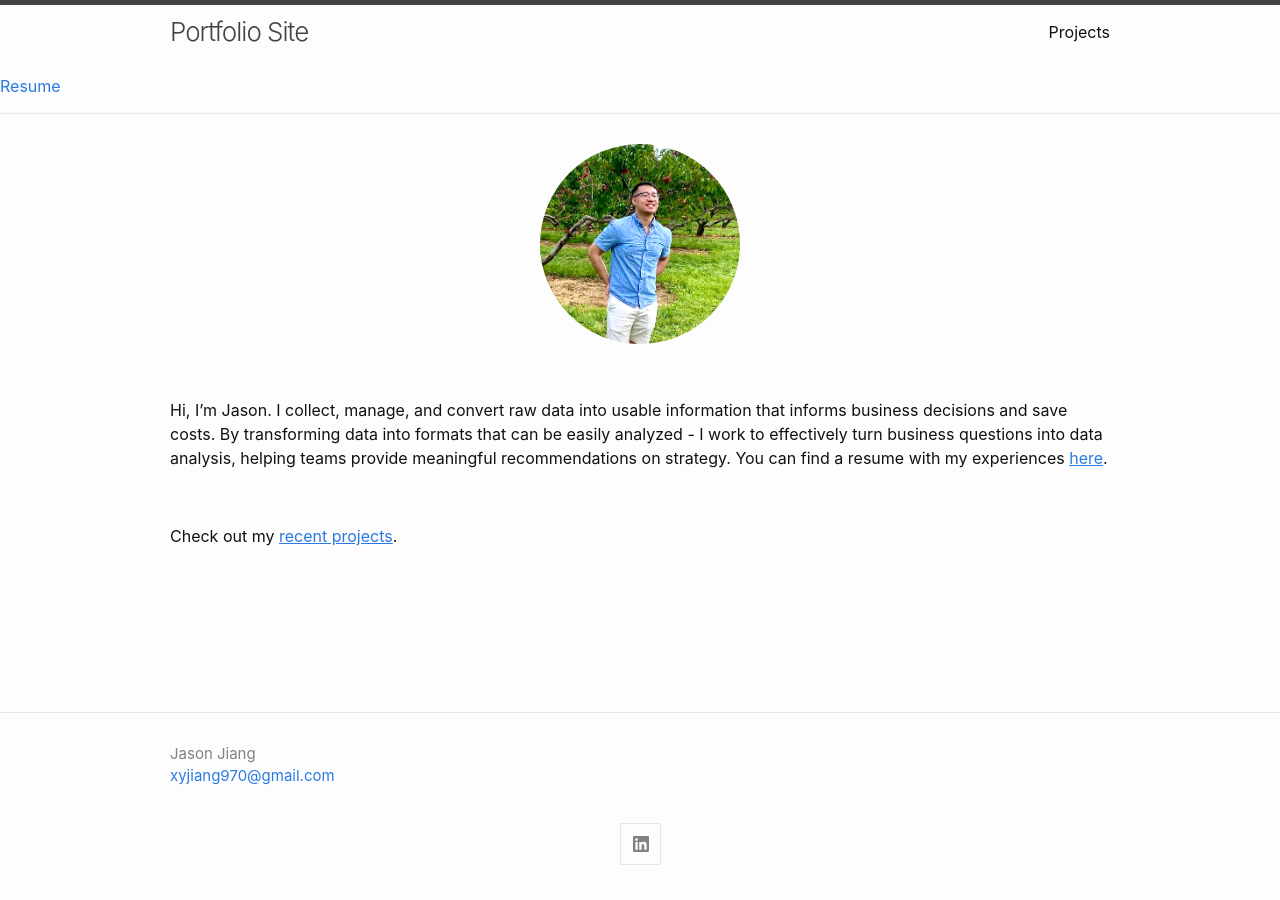
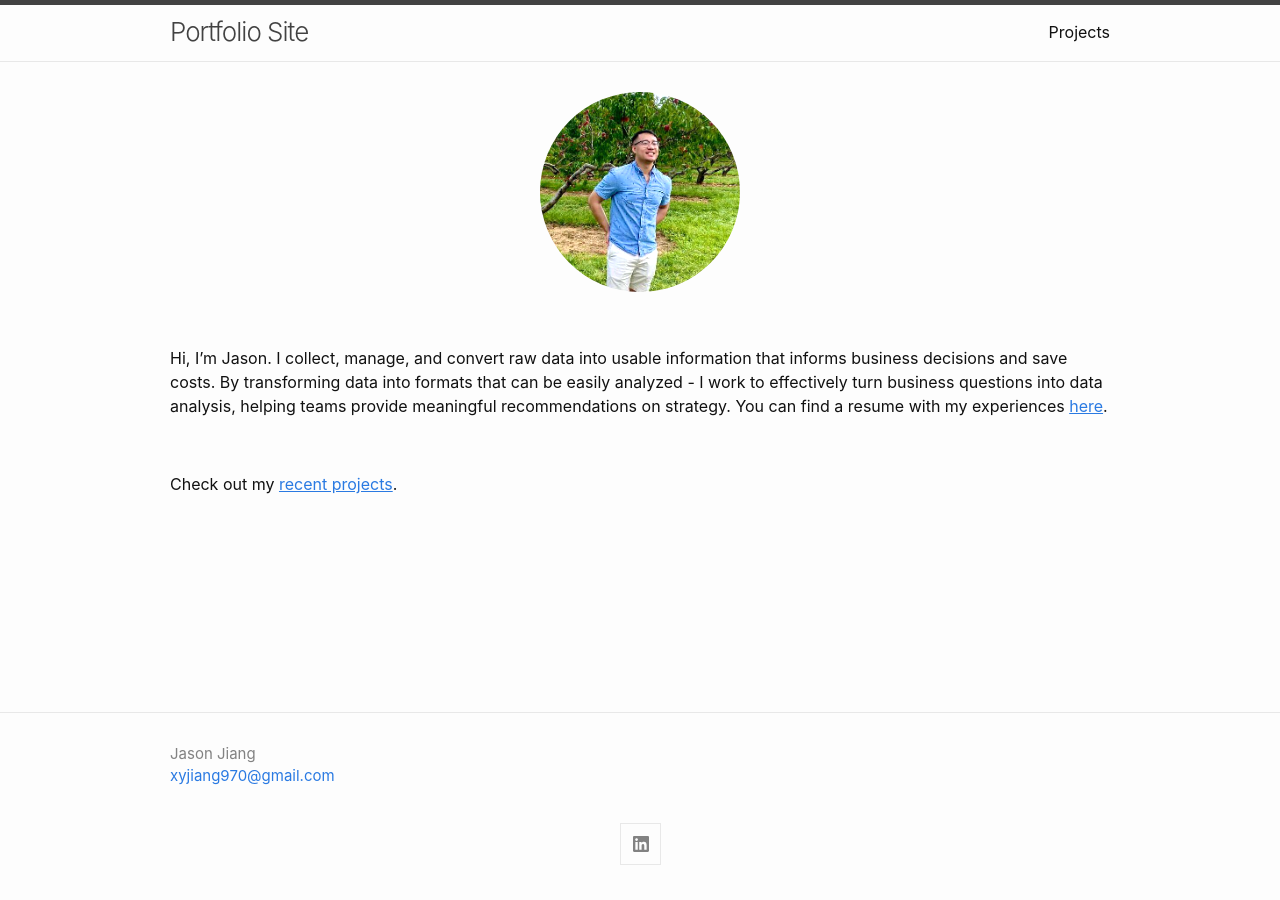
Before and after one commit to xyjiang970/xyjiang970.github.io, a Jekyll site: the page built from index.md, in a window 1280 px wide. Built offline with Jekyll 4.4.1, drawn with Linux system fonts in a browser that asks for light colours.

Commit message:
Update header.html

```diff
--- a/_includes/header.html
+++ b/_includes/header.html
@@ -29,5 +29,4 @@
     </nav>
   {%- endif -%}
 </div>
-  <a href="jason_resume.pdf" target="_blank">Resume</a>
 </header>
```
